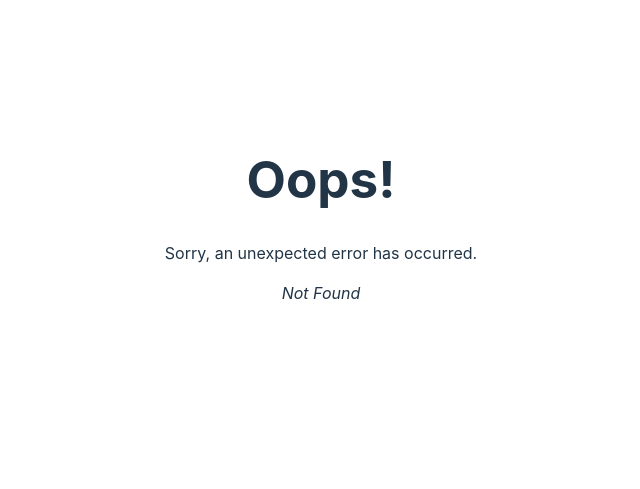
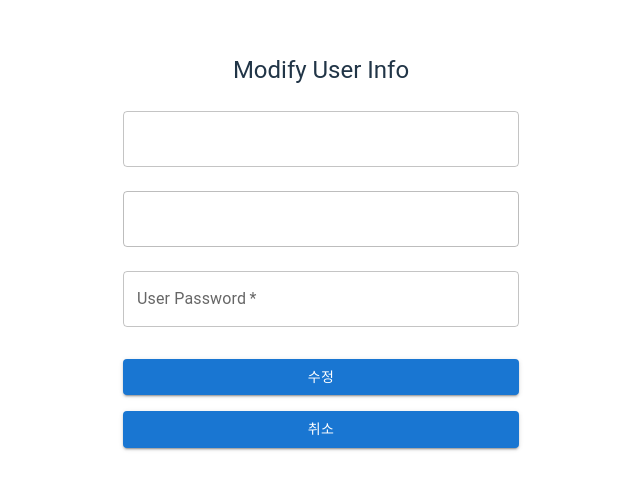
Before and after one commit to do-mandoo/frontend-practice, a React (Vite) app: page /userInfo/1 in a window 1280 px wide. Before the commit this address had no page. Shown: the part 181-670 px from the top of the page, without its empty margins (319-959 px from the left). Built offline with nearby package versions, Linux system fonts and the light colour scheme; no server answers.

Commit message:
사용자정보 수정 기능 및 화면 구현

```diff
--- a/src/App.jsx
+++ b/src/App.jsx
@@ -5,6 +5,7 @@ import Home from './pages/Home';
 import CartForm from './pages/Cart';
 import SignupForm from './pages/Signup';
 import LoginForm from './pages/Login';
+import UserInfo from './pages/UserInfo';
 
 function App() {
   return (
@@ -14,6 +15,7 @@ function App() {
         <Route path='/cart' element={<CartForm />} />
         <Route path='/login' element={<LoginForm />} />
         <Route path='/signup' element={<SignupForm />} />
+        <Route path='/userInfo/:id' element={<UserInfo />} />
       </Routes>
     </>
   );
--- a/src/main.jsx
+++ b/src/main.jsx
@@ -8,6 +8,7 @@ import ErrorPage from './pages/ErrorPage.jsx';
 import SignupForm from './pages/Signup.jsx';
 import LoginForm from './pages/Login.jsx';
 import CartForm from './pages/Cart.jsx';
+import UserInfo from './pages/UserInfo.jsx';
 
 const router = createBrowserRouter([
   {
@@ -25,6 +26,7 @@ const router = createBrowserRouter([
   },
   { path: '/login', element: <LoginForm /> },
   { path: '/cart', element: <CartForm /> },
+  { path: '/userInfo/:id', element: <UserInfo /> },
 ]);
 
 ReactDOM.createRoot(document.getElementById('root')).render(
--- /dev/null
+++ b/src/pages/UserInfo.jsx
@@ -0,0 +1,113 @@
+import { Box, Container, TextField, Typography, Button } from '@mui/material';
+import axios from 'axios';
+import { useEffect, useState } from 'react';
+import { useNavigate, useParams } from 'react-router-dom';
+
+const UserInfo = () => {
+  const [name, setName] = useState('');
+  const [password, setPassword] = useState('');
+  const [email, setEmail] = useState('');
+
+  const navigate = useNavigate();
+  const { id } = useParams();
+
+  useEffect(() => {
+    const fetchGetUser = async () => {
+      try {
+        const res = await axios.get(`http://localhost:5000/profile/${id}`);
+        const data = res.data;
+        setEmail(data.email);
+        // setPassword(data.password);
+        setName(data.name);
+        console.log(data, 'res-data');
+      } catch (error) {
+        console.log(error, '사용자 불러오기 에러');
+      }
+    };
+    fetchGetUser();
+  }, []);
+
+  const handleSubmit = async e => {
+    e.preventDefault();
+    try {
+      const res = await axios.post(`http://localhost:5000/userInfoUpdate/${id}`, {
+        name: name,
+        password: password,
+      });
+      console.log(res, 'resskaoijod');
+      if (res.status === 201) {
+        navigate('/cart');
+      }
+    } catch (error) {
+      console.error(error);
+    }
+  };
+  return (
+    <>
+      <Container component='main' maxWidth='xs'>
+        <Box
+          sx={{
+            marginTop: 8,
+            display: 'flex',
+            flexDirection: 'column',
+            alignItems: 'center',
+          }}
+        >
+          <Typography component='h1' variant='h5'>
+            Modify User Info
+          </Typography>
+          <Box component='form' noValidate onSubmit={handleSubmit} sx={{ mt: 1 }}>
+            <TextField
+              margin='normal'
+              required
+              fullWidth
+              id='name'
+              label={name}
+              name='name'
+              // autoFocus
+              defaultValue={name}
+              onChange={e => setName(e.target.value)}
+            />
+            <TextField
+              disabled
+              margin='normal'
+              required
+              fullWidth
+              id='email'
+              label={email}
+              name='email'
+              autoComplete='email'
+              // autoFocus
+              defaultValue={email}
+              onChange={e => setEmail(e.target.value)}
+            />
+            <TextField
+              margin='normal'
+              required
+              fullWidth
+              id='password'
+              label='User Password'
+              name='password'
+              autoComplete='current-password'
+              onChange={e => setPassword(e.target.value)}
+            />
+            <Button type='submit' fullWidth variant='contained' sx={{ mt: 3, mb: 2 }}>
+              수정
+            </Button>
+            <Button
+              fullWidth
+              variant='contained'
+              onClick={() => {
+                navigate(-1); // 뒤로가기
+              }}
+            >
+              취소
+            </Button>
+          </Box>
+        </Box>
+      </Container>
+    </>
+  );
+};
+
+export default UserInfo;
```
Also changed, not shown: src/pages/Header.jsx (added, +61 -0 lines).
